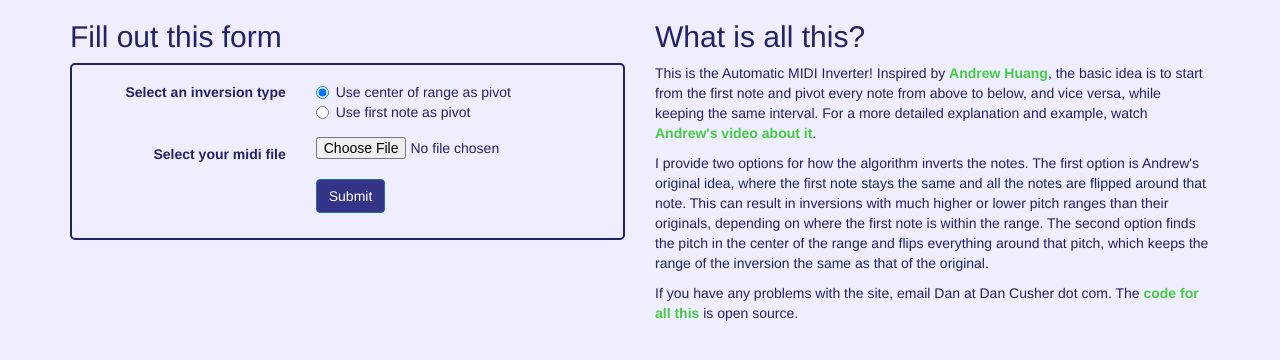
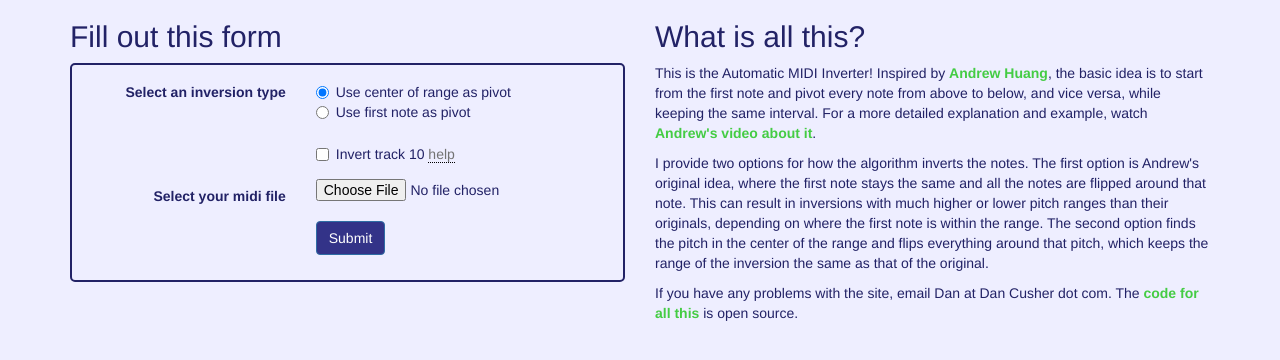
Before and after one commit to dscush/midi-inverter, a Flask app: page / in a window 1280 px wide. Shown: the part 184-544 px from the top of the page. Run offline with Flask 2, Linux system fonts and the light colour scheme; some libraries are stand-ins or nearby versions.

Commit message:
Add option to not invert drums

```diff
--- a/app.py
+++ b/app.py
@@ -15,8 +15,9 @@ def invert():
     if request.method == 'POST':
         f = request.files['midi_file']
         inversion_type = int(request.form['inversionType'])
+        invert_drums = request.form.get('invertDrums')
         try:
-            inverted_midi = midi_inverter.invert_midi(f, inversion_type)
+            inverted_midi = midi_inverter.invert_midi(f, inversion_type, invert_drums)
         except IOError:
             flash('Invalid midi file - file could be corrupt, or simply not a midi file.')
             return redirect(url_for('index'))
--- a/static/styles/main.css
+++ b/static/styles/main.css
@@ -36,3 +36,11 @@ form {
 .btn-primary:hover, .btn-primary:active {
     background-color: #226;
 }
+
+span.help-block {
+    display: inline;
+}
+
+.has-tooltip {
+    border-bottom: 1px dotted #000;
+}
--- a/templates/index.html
+++ b/templates/index.html
@@ -9,6 +9,12 @@
         <link rel= "stylesheet" type= "text/css" href= "{{ url_for('static',filename='styles/main.css') }}">
         <script src="https://ajax.googleapis.com/ajax/libs/jquery/3.1.1/jquery.min.js"></script>
         <script src="https://maxcdn.bootstrapcdn.com/bootstrap/3.3.7/js/bootstrap.min.js" integrity="sha384-Tc5IQib027qvyjSMfHjOMaLkfuWVxZxUPnCJA7l2mCWNIpG9mGCD8wGNIcPD7Txa" crossorigin="anonymous"></script>
+        <script>
+        /* global $ */
+        $(document).ready(function(){
+            $('[data-toggle="tooltip"]').tooltip();
+        });
+        </script>
     </head>
     <body>
         <header class="container">
@@ -63,6 +69,16 @@
                             </div>
                         </div>
                         <div class="form-group row">
+                            <div class="col-sm-7 col-sm-offset-5">
+                                <div class="checkbox">
+                                    <label>
+                                        <input type="checkbox" name="invertDrums">
+                                        Invert track 10 <span class="help-block has-tooltip" data-toggle="tooltip" data-placement="right" title="Track 10 is typically percussion, in which case it sounds better un-inverted.">help</span>
+                                    </label>
+                                </div>
+                            </div>
+                        </div>
+                        <div class="form-group row">
                             <label class="control-label col-sm-5" for="midi_file">Select your midi file</label>
                             <div class="col-sm-7">
                                 <input type="file" name="midi_file" id="midi_file" required>
```
Also changed, not shown: midi_inverter/midi_inverter.py (+17 -15 lines).
